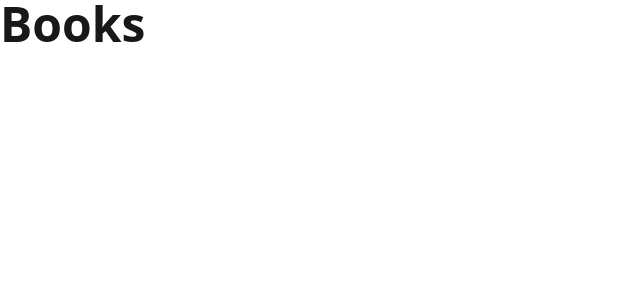
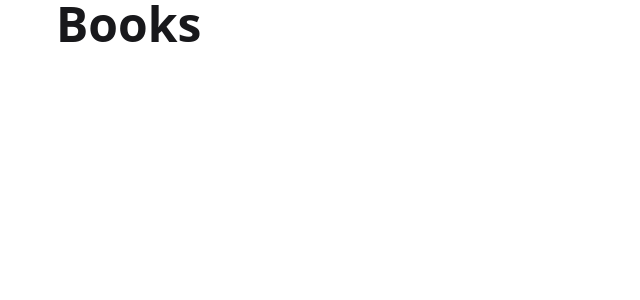
Before and after one commit to MizanRbf/mbbl, a Next.js app: page /books in a window 1280 px wide. Shown: the top 300 px of the page, without its empty margins (0-640 px from the left). Built offline with nearby package versions, Linux system fonts and the light colour scheme.

Commit message:
books page setup max width

```diff
--- a/src/app/books/page.js
+++ b/src/app/books/page.js
@@ -2,7 +2,7 @@ import React from "react";
 
 const page = () => {
   return (
-    <div>
+    <div className="max-w-[1200px] mx-auto px-4">
       <h1>Books</h1>
     </div>
   );
```
